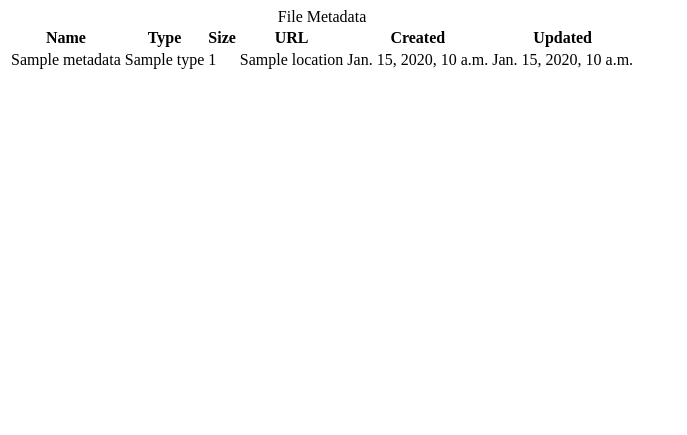
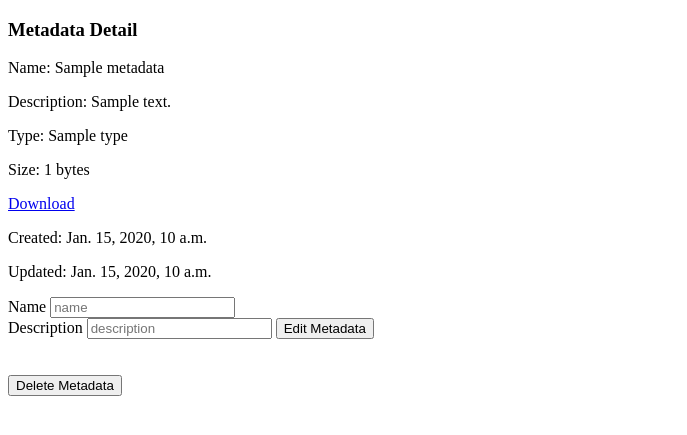
Before and after one commit to ZoneZ99/LAW-Authentication-Client-Service, a Django app: template frontend/templates/metadata-detail.html in a window 1280 px wide. Shown: the top 435 px of the page, without its empty margins (0-687 px from the left). Run offline with Django 3.2, Linux system fonts and the light colour scheme; the template is opened without the code that fills it: most values are stand-ins (such as "Sample title", 1, 10 or a date in 2020).

Commit message:
Edit and delete metadata

```diff
--- a/frontend/templates/metadata-detail.html
+++ b/frontend/templates/metadata-detail.html
@@ -6,29 +6,74 @@
 </head>
 <body>
 <div>
-    <table class="metadata-table">
-        <caption>File Metadata</caption>
-        <thead>
-        <tr>
-            <th>Name</th>
-            <th>Type</th>
-            <th>Size</th>
-            <th>URL</th>
-            <th>Created</th>
-            <th>Updated</th>
-        </tr>
-        </thead>
-        <tbody>
-        <tr>
-            <td>{{ metadata.name }}</td>
-            <td>{{ metadata.type }}</td>
-            <td>{{ metadata.size }}</td>
-            <td>{{ metadata.location }}</td>
-            <td>{{ metadata.created }}</td>
-            <td>{{ metadata.updated }}</td>
-        </tr>
-        </tbody>
-    </table>
+    <h3>Metadata Detail</h3>
+    <p class="file-name">Name: {{ metadata.name }}</p>
+    <p class="file-description">Description: {{ metadata.description }}</p>
+    <p>Type: {{ metadata.type }}</p>
+    <p>Size: {{ metadata.size }} bytes</p>
+    <p><a href="{{ metadata.location }}">Download</a></p>
+    <p>Created: {{ metadata.created }}</p>
+    <p>Updated: {{ metadata.updated }}</p>
+
+    <form method="post" class="edit-form">
+        {% csrf_token %}
+        <label>Name</label>
+        <input type="text" placeholder="name" name="name">
+        <br>
+        <label>Description</label>
+        <input type="text" placeholder="description" name="description">
+        <button class="edit-button" type="submit">Edit Metadata</button>
+    </form>
+
+    <br>
+    <br>
+
+    <form method="post" class="delete-form">
+        {% csrf_token %}
+        <button class="delete-button" type="submit">Delete Metadata</button>
+    </form>
 </div>
+<script src="https://code.jquery.com/jquery-3.4.1.js"></script>
+<script>
+    $(document).ready(function () {
+
+        $(".edit-form").submit(function (event) {
+            event.preventDefault();
+            let token = $("[name=csrfmiddlewaretoken]").val();
+            $.ajax({
+                headers: {
+                    "X-CSRFToken": token
+                },
+                url: "{% url 'edit-metadata' metadata.id %}",
+                type: "PATCH",
+                data: {
+                    name: $("[name=name]").val(),
+                    description: $("[name=description]").val()
+                },
+                success: function (response) {
+                    alert("Metadata edited");
+                    $(".file-name").text(`Name: ${response.name}`);
+                    $(".file-description").text(`Description: ${response.description}`);
+                }
+            })
+        });
+
+        $(".delete-form").submit(function (event) {
+            event.preventDefault();
+            let token = $("[name=csrfmiddlewaretoken]").val();
+            $.ajax({
+                headers: {
+                    "X-CSRFToken": token
+                },
+                url: "{% url 'delete-metadata' metadata.id %}",
+                type: "DELETE",
+                success: function () {
+                    alert("Metadata deleted.");
+                    window.location.href = "{% url 'metadata-list-page' %}";
+                }
+            })
+        });
+    });
+</script>
 </body>
 </html>
--- a/frontend/urls.py
+++ b/frontend/urls.py
@@ -1,10 +1,19 @@
 from django.urls import path
 
-from frontend.views import upload_page, metadata_list_page, get_metadata_list, metadata_detail
+from frontend.views import (
+    upload_page,
+    metadata_list_page,
+    get_metadata_list,
+    metadata_detail,
+    edit_metadata,
+    delete_metadata,
+)
 
 urlpatterns = [
     path("", upload_page, name="upload-page"),
     path("metadata-list/", metadata_list_page, name="metadata-list-page"),
     path("get-metadata-list/", get_metadata_list, name="get-metadata-list"),
     path("metadata/<str:metadata_id>", metadata_detail, name="metadata-detail"),
+    path("metadata/<str:metadata_id>/edit/", edit_metadata, name="edit-metadata"),
+    path("metadata/<str:metadata_id>/delete/", delete_metadata, name="delete-metadata"),
 ]
```
Also changed, not shown: frontend/views.py (+25 -3 lines).
